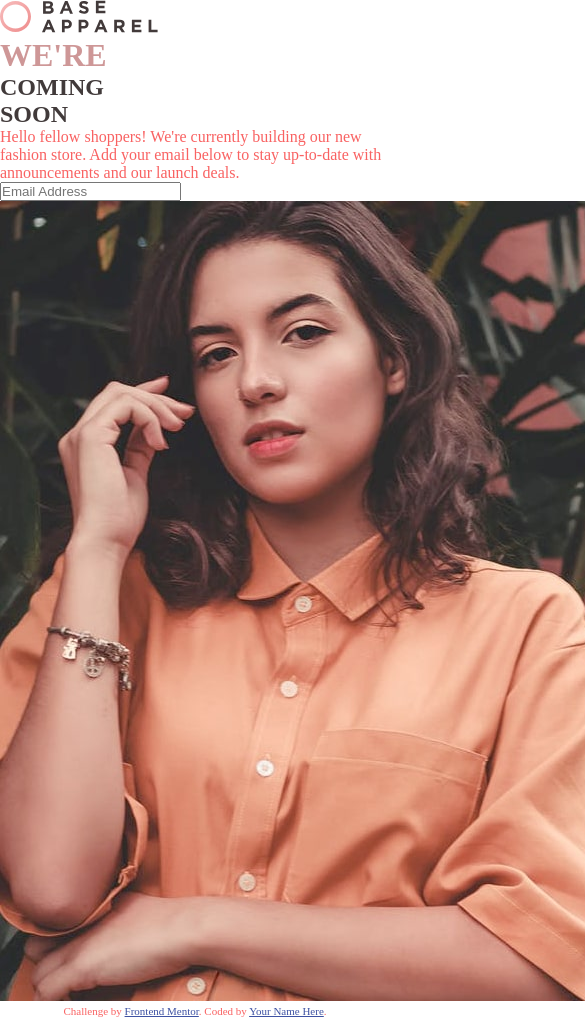
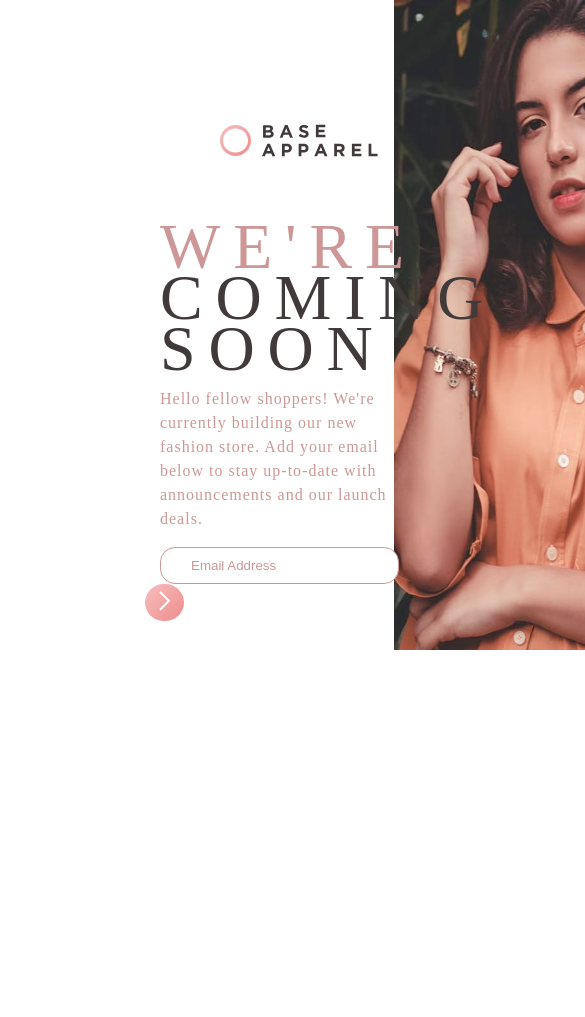
Before and after one commit to Zizo95/Base-apparel-coming-soon-page, a plain HTML site: page index.html in a window 390 px wide. Shown: the top 1017 px of the page, 585 px wide, since content can reach past the window. After the commit the page ends 844 px from the top, so only its background shows below. Drawn offline with Linux system fonts and the light colour scheme.

Commit message:
updated script

```diff
--- a/index.html
+++ b/index.html
@@ -8,37 +8,36 @@
 
   <title>Frontend Mentor | Base Apparel coming soon page</title>
 <link rel="stylesheet" href="style.css">
-  <style>
-    .attribution { font-size: 11px; text-align: center; }
-    .attribution a { color: hsl(228, 45%, 44%); }
-  </style>
 </head>
 <body>
   <div class="container">
-    <img src="images/logo.svg" alt="Logo">
+    <section>
+      <img src="images/logo.svg" class="logo" alt="Logo">
+      <h1>
+        <span class="soft-pink">WE'RE </span>
+        <br>
+        COMING
+        <br>
+        SOON
+      </h1>
 
-    <h1>WE'RE</h1>
+      <p>
+        Hello fellow shoppers! We're currently building our new fashion store.
+        Add your email below to stay up-to-date with announcements and our launch deals.
+      </p>
 
-    <h2>
-      COMING
-    </h2>
-    <h2>SOON</h2>
+      <input type="email" name="email" id="email" placeholder="Email Address">
 
-    <p>
-      Hello fellow shoppers! We're currently building our new fashion store.
-      Add your email below to stay up-to-date with announcements and our launch deals.
-    </p>
-
-    <input type="email" name="email" id="email" placeholder="Email Address">
-  <img src="images/hero-desktop.jpg" alt="image of woman">
+      <img src="images/icon-error.svg" class="error-img" alt="icon-error">
+      <button>
+        <img src="images/icon-arrow.svg" alt="icon-arrow">
+      </button>
+      <p class="message">Please provide a vaild email</p>
+    </section>
+  <img src="images/hero-desktop.jpg" class="woman" alt="image of woman">
+  <img src="images/hero-mobile.jpg" class="woman-mobile" alt="image of woman">
   </div>
 
-
-  <footer>
-    <p class="attribution">
-      Challenge by <a href="https://www.frontendmentor.io?ref=challenge" target="_blank">Frontend Mentor</a>.
-      Coded by <a href="#">Your Name Here</a>.
-    </p>
-  </footer>
+  <script src="script.js"></script>
 </body>
 </html>
--- /dev/null
+++ b/script.js
@@ -0,0 +1,8 @@
+const iconEl = document.querySelector(".error-img");
+const messageEl = document.querySelector(".message");
+const buttonEl = document.querySelector("button");
+
+buttonEl.addEventListener("click", function(){
+  iconEl.style.display = "inline"
+  messageEl.style.display = "block"
+})
--- a/style.css
+++ b/style.css
@@ -3,17 +3,87 @@
   padding: 0;
 }
 body{
-  font-size: 16px;
-  font-family:  "sans-serif";
+  max-width: 100%;
+  max-height: 100vh;
+  position: relative;
+}
+.container{
+display: flex;
+}
+section{
+  position: relative;
+  max-width: 60%;
+  padding-top: 4em;
+  padding-left: 10em;
+}
+.soft-pink{
+  color: hsl(0, 36%, 70%);
+}
+.logo{
+  margin: 60px;
 }
 h1{
+  color: hsl(0, 6%, 24%);
+  letter-spacing: 0.2em;
+  font-size: 4em;
+  font-weight: 500;
+  margin-bottom: 0.2em;
+  line-height: 0.8em;
+}
+p{
   color: hsl(0, 36%, 70%);
+  letter-spacing: 1px;
+  line-height: 1.5em;
+  padding-right: 20em;
+  margin-bottom: 1em;
 
 }
-h2{
-  color: hsl(0, 6%, 24%);
-  font-weight: bold;
+input{
+  color: hsl(0, 36%, 70%);;
+  border-radius: 15px;
+  padding: 10px 30px;
+  border: 1px solid hsl(0, 36%, 70%);
 }
-p{
+input::placeholder{
+  color: hsl(0, 36%, 70%);
+}
+button{
+  position: absolute;
+  right: 370px;
+  background: linear-gradient(135deg, hsl(0, 80%, 86%), hsl(0, 74%, 74%));
+  border: none;
+  border-radius: 2em;
+  cursor: pointer;
+  padding: 0.5em 1em;
+}
+.message{
   color: hsl(0, 93%, 68%);
+  display: none;
 }
+.error-img{
+  position: relative;
+  right: 60px;
+  top: 7px;
+  display: none;
+}
+.woman{
+height: 650px;
+width: 100%;
+}
+.woman-mobile{
+display: none;
+}
+
+@media screen and (max-width: 1122px){
+  body {
+    min-width: 100%;
+    max-width: 100%;
+    min-height: 100vh;
+  }
+  p{
+width: 100%;
+  }
+  button{
+    right: 210px;
+  }
+}
```
